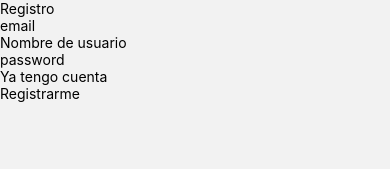
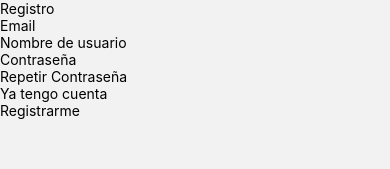
Before and after one commit to Seba-chiterer-udesa/proyecto-prog3, a React Native app: screen /Register in a window 390 px wide. Shown: the top 169 px of the page. Built offline with nearby package versions, Linux system fonts and the light colour scheme; no server answers; the database is empty.

Commit message:
Metiendole al registro y Login

```diff
--- a/App.js
+++ b/App.js
@@ -2,7 +2,7 @@ import { StyleSheet, Text, View } from 'react-native';
 
 import Register from './src/screens/Register';
 import Login from './src/screens/Login';
-/* import HomeMenu from './src/components/HomeMenu'; */
+import HomeMenu from './src/components/HomeMenu';
 
 import { NavigationContainer } from '@react-navigation/native';
 import { createNativeStackNavigator } from '@react-navigation/native-stack';
@@ -19,7 +19,7 @@ export default function App() {
 			<Stack.Navigator>
 				<Stack.Screen options={{ headerShown: false }} name="Register" component={Register} />
 				<Stack.Screen options={{ headerShown: false }} name="Login" component={Login} />
-				{/* <Stack.Screen options={{ headerShown: false }} name="HomeMenu" component={HomeMenu} /> */}
+				<Stack.Screen options={{ headerShown: false }} name="HomeMenu" component={HomeMenu} />
 			</Stack.Navigator>
 		</NavigationContainer>
 	);
--- /dev/null
+++ b/src/components/HomeMenu.js
@@ -0,0 +1,177 @@
+import React, { Component } from "react";
+import { StyleSheet, Text, View } from "react-native";
+
+import { createBottomTabNavigator } from "@react-navigation/bottom-tabs";
+
+import Register from "../screens/Register";
+import Login from "../screens/Login";
+import Home from "../screens/Home";
+import Profile from "../screens/Profile";
+
+import { auth, db } from "../firebase/config";
+
+export default class HomeMenu extends Component {
+  constructor(props) {
+    super(props);
+    this.state = {
+      logged: false,
+	  loader: true,
+      error: null,
+    };
+  }
+
+  componentDidMount() {
+    auth.onAuthStateChanged((user) => {
+      // Mantener logueado a un usuario
+      if (user) {
+        this.setState({
+          logged: true,
+        });
+      }
+        this.setState({
+          loader: false,
+      });
+    });
+  }
+
+  HandleRegister(email, pass, username) {
+    auth
+      	.createUserWithEmailAndPassword(email, pass)
+        .then((response) => {
+        		db
+				 .collection("users")
+				 .add({
+          			username: username,
+          			createdAt: Date.now(),
+        		});
+        alert("¡Usuario registrado!");
+        response.user.updateProfile({
+          displayName: username,
+        });
+        this.setState({
+          logged: true,
+        });
+      })
+      .catch((error) => {
+        console.log(error);
+        if (
+          error == "Error: The email address is already in use by another account."
+        ) {
+          alert("Este e-mail ya está registrado. Por favor, utilice otro.");
+        }
+        this.setState({
+          error: "Error en el registro.",
+        });
+      });
+  }
+
+  HandleLogin(email, pass) {
+    auth
+      .signInWithEmailAndPassword(email, pass)
+      .then((response) => {
+        console.log(response);
+        alert("Iniciaste sesión.");
+        this.setState({
+          logged: true,
+        });
+      })
+      .catch((error) => {
+        console.log(error);
+        alert("Error en el inicio de sesión.");
+        this.setState({
+          error: "Error en el inicio de sesión.",
+        });
+      });
+  }
+
+  HandleLogout() {
+    auth
+      .signOut()
+      .then(() => {
+        this.setState({
+          logged: false,
+        });
+        alert("Cerraste sesión.");
+      })
+      .catch((error) => {
+        console.log(error);
+        alert("Error en el deslogueo");
+      });
+  }
+
+  render() {
+
+    const Tab = createBottomTabNavigator();
+
+    return (
+
+      <Tab.Navigator initialRouteName="Login">
+
+	    {this.state.logged === true ? (
+
+          <>
+
+            <Tab.Screen name="Home">
+              {(props) => (
+                <Home
+                  {...props}
+                  logged={this.state.logged}
+                  loader={this.state.loader}
+                />
+              )}
+            </Tab.Screen>
+
+			<Tab.Screen name="Mi perfil">
+              {(props) => (
+                <Profile
+                  {...props}
+                  HandleLogout={() => this.HandleLogout()}
+                  loader={this.state.loader}
+                />
+              )}
+            </Tab.Screen>
+
+          </>
+
+        ) : (
+
+          <>
+
+            <Tab.Screen name="Iniciar sesión">
+              {(props) => (
+                <Login
+                  {...props}
+                  HandleLogin = {(email, pass) => this.HandleLogin(email, pass)}
+                  loader= {this.state.loader}
+                />
+              )}
+            </Tab.Screen>
+
+            <Tab.Screen name="Registrarme">
+              {(props) => (
+                <Register
+                  {...props}
+                  HandleRegister={(email, pass, username) => this.HandleRegister(email, pass, username)}
+                />
+              )}
+            </Tab.Screen>
+
+          </>
+        )}
+
+      </Tab.Navigator>
+    );
+  }
+}
+
+/* const styles = StyleSheet.create({
+  container: {
+    flex: 1,
+    backgroundColor: "#fff",
+    alignItems: "center",
+    justifyContent: "center",
+  },
+  tabBar: {
+    backgroundColor: "#ff1f5a",
+  },
+}); */
--- a/src/screens/Login.js
+++ b/src/screens/Login.js
@@ -10,6 +10,7 @@ class Login extends Component {
 			pass: '',
 		};
 	}
+
 	loginUser(email, pass) {
 		auth
 			.signInWithEmailAndPassword(email, pass)
--- a/src/screens/Profile.js
+++ b/src/screens/Profile.js
@@ -0,0 +1,28 @@
+import React, { Component } from 'react';
+import { View, Text, TextInput, TouchableOpacity, StyleSheet } from 'react-native';
+import { auth } from '../firebase/config';
+
+class Profile extends Component {
+	constructor(props) {
+		super(props);
+		this.state = {};
+	}
+
+	logOut() {
+		auth.signOut();
+		this.props.navigation.navigate('Login');
+	}
+
+	render() {
+		return (
+			<>
+				<Text> Mi Perfil </Text>
+				<TouchableOpacity onPress={() => this.logOut()}>
+					<Text>Cerrar Sesion</Text>
+				</TouchableOpacity>
+			</>
+		);
+	}
+}
+
+export default Profile;
--- a/src/screens/Register.js
+++ b/src/screens/Register.js
@@ -3,63 +3,132 @@ import { db, auth } from '../firebase/config';
 import { View, Text, TextInput, TouchableOpacity, StyleSheet } from 'react-native';
 
 class Register extends Component {
+
 	constructor(props) {
 		super(props);
 		this.state = {
 			email: '',
 			pass: '',
-			nombreUsuario: '',
+			checkpass:'',
+			username: '',
+			error:'',
+			users:[],
 		};
 	}
 
 	componentDidMount() {
-		auth.onAuthStateChanged((user) => {
-			if (user) {
-				this.props.navigation.navigate('HomeMenu');
+
+		db.collection('users').onSnapshot(
+			(docs) => {  /* OnSnapshoot obtiene todos los documentos de la colecicon users y los coloca en el parametro docs */
+				let users = [];
+				docs.forEach(doc => {
+					users.push(doc.data());
+				});
+				this.setState({
+					users: users,
+				})
 			}
+		);
+		console.log(this.state.users);
+	}
+
+	validateUser() { /*  Fijarme si esta bien esto */
+		let users = this.state.users.filter((user) => {
+		  return user.username == this.state.username;
 		});
-	}
-	//Al registrar un user, queremos guardarlo en la db con nombre,biografia.
+		if (users.length > 0) {
+		  return true;
+		} else {
+		  return false;
+		}
+	  }
 
-	registerUser(email, pass, nombreUsuario) {
-		auth
-			.createUserWithEmailAndPassword(email, pass)
-			.then((res) => {
-				db
-					.collection('users')
-					.add({
-						email: email,
-						nombreUsuario: nombreUsuario,
-					})
-					.then((res) => {
-						this.setState({
-							email: '',
-							pass: '',
-						});
-						this.props.navigation.navigate('HomeMenu');
-					});
-			})
-			.catch((error) => console.log(error));
-	}
+
+	register() {
+    	if (
+		  this.state.pass == "" ||
+		  this.state.email == "" ||
+		  this.state.username == ""
+		) {
+		  alert("Completar los campos es obligatorio.");
+		} else if (!this.state.email.includes("@")) {
+		  alert("El formato de e-mail no es válido.");
+		} else if (this.validateUser()) {
+		  alert("Este nombre de usuario esta ocupado. Por favor, elija otro.");
+		} else if (this.state.pass.length < 6) {
+		  alert("La contraseña tiene que tener al menos 6 caracteres.");
+		} else if (this.state.pass !== this.state.checkpass) {
+		  alert("Escriba la misma contraseña.");
+		} else {
+		  this.props.HandleRegister(this.state.email, this.state.pass, this.state.username);
+		}
+	  }
 
 	render() {
 		return (
 			<View>
 				<Text>Registro</Text>
 				<View>
-					<TextInput style={styles.field} placeholder="email" keyboardType="email-address" onChangeText={(text) => this.setState({ email: text })} value={this.state.email} />
+
 					<TextInput
+
+						style={styles.field}
+						placeholder="Email"
+						keyboardType="email-address"
+						onChangeText={(text) => this.setState({ email: text })}
+						value={this.state.email}
+
+					/>
+
+					<TextInput
+
 						style={styles.field}
 						placeholder="Nombre de usuario"
 						keyboardType="default"
-						onChangeText={(text) => this.setState({ nombreUsuario: text })}
-						value={this.state.nombreUsuario}
+						onChangeText={(text) => this.setState({ username: text })}
+						value={this.state.username}
+
 					/>
-					<TextInput style={styles.field} placeholder="password" keyboardType="default" secureTextEntry onChangeText={(text) => this.setState({ pass: text })} value={this.state.pass} />
+
+					<TextInput
+
+					style={styles.field}
+					placeholder="Contraseña"
+					keyboardType="default"
+					secureTextEntry = {true}
+					onChangeText={(text) => this.setState({ pass: text })}
+					value={this.state.pass}
+
+					/>
+
+					<TextInput
+
+					style={styles.field}
+					placeholder="Repetir Contraseña"
+					keyboardType="default"
+					secureTextEntry = {true}
+					onChangeText={(text) => this.setState({ checkpass: text })}
+					value={this.state.checkpass}
+
+					/>
+
 					<Text onPress={() => this.props.navigation.navigate('Login')}>Ya tengo cuenta</Text>
-					<TouchableOpacity onPress={() => this.registerUser(this.state.email, this.state.pass, this.state.nombreUsuario)}>
+
+					<TouchableOpacity
+
+					onPress={() => this.register()}
+					disabled={
+						this.state.email == "" ||
+						this.state.pass == "" ||
+						this.state.username == "" ||
+						this.state.checkpass == ""
+						  ? true
+						  : false
+					  }
+					>
 						<Text>Registrarme</Text>
 					</TouchableOpacity>
+
 				</View>
 			</View>
 		);
```
Also changed, not shown: src/screens/CreatePost.js (added).
